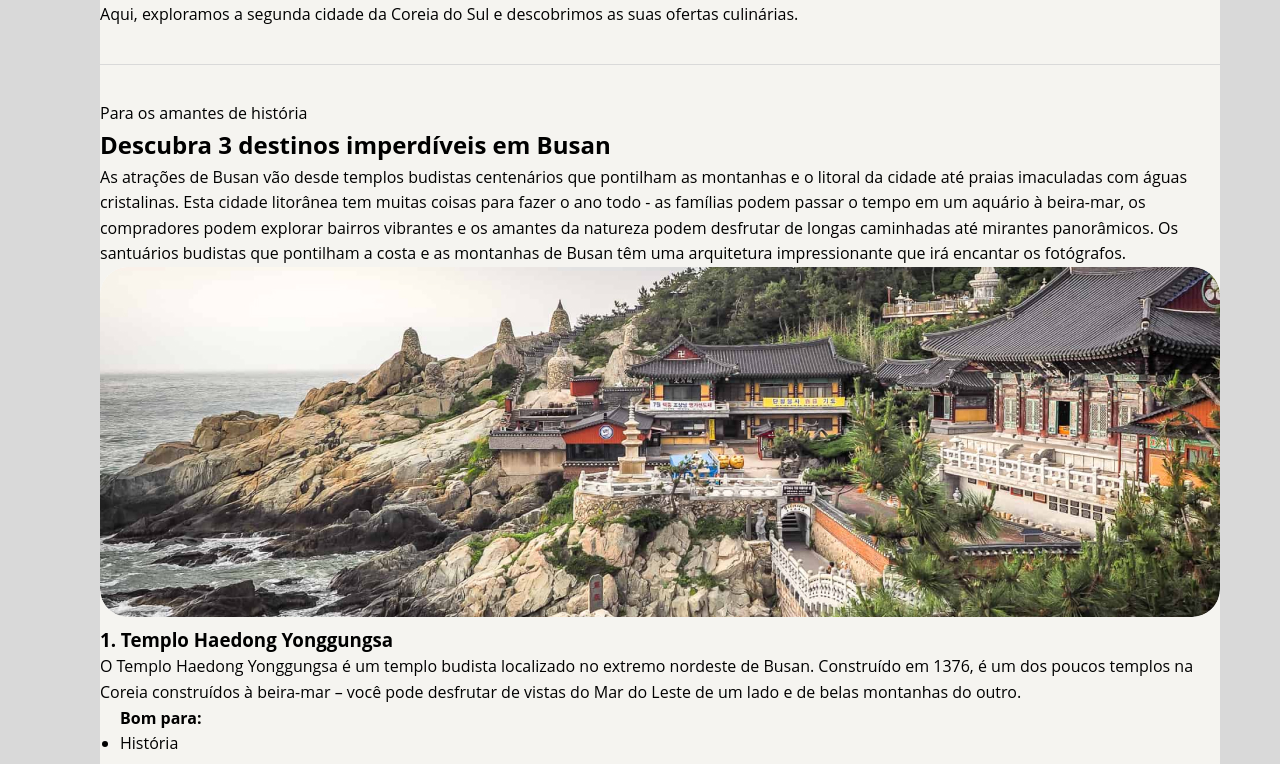
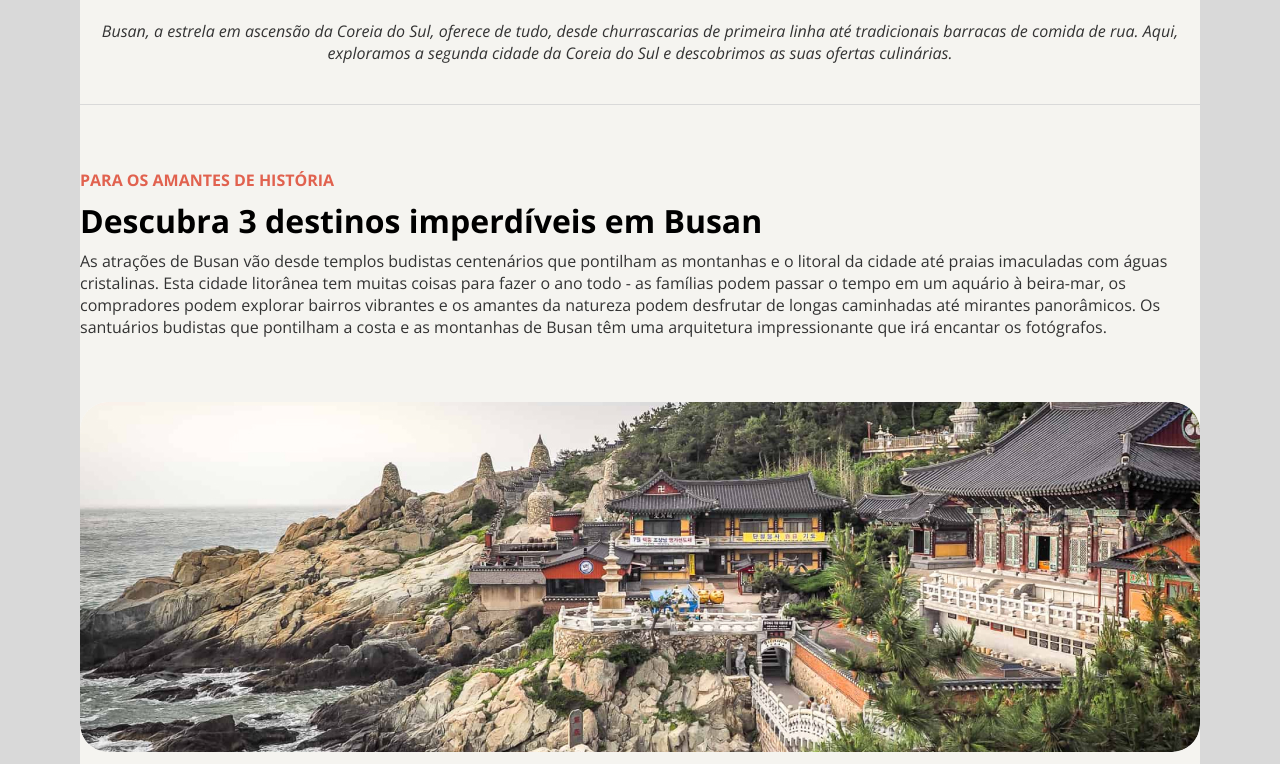
Before and after one commit to jean-msilvaa/desafio--1, a plain HTML site: page index.html in a window 1280 px wide. Shown: the part 876-1640 px from the top of the page. Drawn offline with nearby package versions, Linux system fonts and the light colour scheme.

Commit message:
estilizando fontes, tamanhos e margens

```diff
--- a/index.html
+++ b/index.html
@@ -1,11 +1,15 @@
 <!DOCTYPE html>
 <html lang="pt-br">
 <head>
+  <link rel="preconnect" href="https://fonts.googleapis.com">
+  <link rel="preconnect" href="https://fonts.gstatic.com" crossorigin>
+
   <meta charset="UTF-8">
   <meta name="viewport" content="width=device-width, initial-scale=1.0">
   <title>Local Turístico</title>
   <link rel="stylesheet" href="style.css">
-  <!-- Adicione links para fontes ou outras dependências aqui -->
+  <link href="https://fonts.googleapis.com/css2?family=Open+Sans:ital,wght@0,300..800;1,300..800&display=swap" rel="stylesheet">
+
 </head>
 <body>
   <div id="page">
@@ -36,9 +40,9 @@
         <div class="list-item">
           <img src="assets/image2.jpg" alt="Templo Haedong Yonggungsa">
           <h3>1. Templo Haedong Yonggungsa</h3>
-          <p>O Templo Haedong Yonggungsa é um templo budista localizado no extremo nordeste de Busan. Construído em 1376, é um dos poucos templos na Coreia construídos à beira-mar – você pode desfrutar de vistas do Mar do Leste de um lado e de belas montanhas do outro. </p>
+          <p>O Templo Haedong Yonggungsa é um templo budista localizado no extremo nordeste de Busan. Construído em 1376, é um dos poucos templos na Coreia construídos à beira-mar – você pode desfrutar de vistas do Mar do Leste de um lado e de belas montanhas do outro. </p><br>
+          <h4>Bom para:</h4>
           <ul>
-            <h4>Bom para:</h4>
             <li>História</li>
           </ul>
         </div>
@@ -46,9 +50,9 @@
         <div class="list-item">
           <img src="assets/image.jpg" alt="Templo Beomeo-sa">
           <h3>2. Templo Beomeo-sa</h3>
-          <p>O Templo Beomeo-sa é um dos maiores santuários da Coreia do Sul. Ele está localizado no alto da borda leste da montanha Geumjeongsa e fica distante da agitação da cidade. O Daeungjeon Hall do templo é um exemplo bem preservado da arquitetura da Dinastia Joseon.</p>
+          <p>O Templo Beomeo-sa é um dos maiores santuários da Coreia do Sul. Ele está localizado no alto da borda leste da montanha Geumjeongsa e fica distante da agitação da cidade. O Daeungjeon Hall do templo é um exemplo bem preservado da arquitetura da Dinastia Joseon.</p><br>
+          <h4>Bom para:</h4>
           <ul>
-            <h4>Bom para:</h4>
             <li>História</li>
           </ul>
         </div>
@@ -56,9 +60,9 @@
         <div class="list-item">
           <img src="assets/image4.jpg" alt="Parque Yongdusan">
           <h3>3. Parque Yongdusan</h3>
-          <p>O Parque Yongdusan, localizado no centro de Busan, abriga alguns dos monumentos mais importantes da cidade. Você pode ver vistas espetaculares do topo da Torre Busan, de 120 metros de altura. O parque tem 2 museus – confira os instrumentos musicais tradicionais no Museum of World Folk Instruments e mais de 80 veleiros coreanos no Exhibition Hall of World Model Boats.</p>
-          <ul>
-            <h4>Bom para:</h4>
+          <p>O Parque Yongdusan, localizado no centro de Busan, abriga alguns dos monumentos mais importantes da cidade. Você pode ver vistas espetaculares do topo da Torre Busan, de 120 metros de altura. O parque tem 2 museus – confira os instrumentos musicais tradicionais no Museum of World Folk Instruments e mais de 80 veleiros coreanos no Exhibition Hall of World Model Boats.</p><br>
+          <h4>Bom para:</h4>
+          <ul class="lastlist">
             <li>Casais</li>
             <li>Famílias</li>
             <li>Orçamento</li>
--- a/style.css
+++ b/style.css
@@ -4,50 +4,105 @@
   padding: 0;
   box-sizing: border-box;
 }
+:root {
+  font-family: "Open Sans", sans-serif;
+  line-height: auto;
+}
 
 /* Estilo geral do body */
 body {
-  font-family: 'Open Sans', sans-serif;
-  line-height: 1.6;
-  padding: 20px;
   background-color: #D9D9D9;
-
 }
 
 #page {
-  box-sizing: border-box;
   width: 1120px;
   margin-top: 88px;
   margin-bottom: 137px;
   margin-left: 80px;
   margin-right: 80px;
-  /* margin: auto; */
   background-color: #F5F4F0;
 }
+
+.headline {
+  font-size: 16px;
+  line-height: 22px;
+  font-weight: bold;
+  color: #e1624f;
+  text-transform: uppercase;
+  margin-bottom: 8px;
+}
+h1 {
+font-size: 36px;
+font-weight: bold;
+margin-bottom: 40px;
+}
+
+.subtitle {
+font-size: 16px;
+line-height: 22px;
+font-style: italic;
+text-align: center;
+color: #333333;
+margin-top: 24px;
+margin-bottom: 40px;
+}
+
 .divider {
   width: 100%;
   height: 1px;
   margin: 36px 0;
   background-color: #d9d9d9;
 }
+#titlelist {
+  margin-top: 64px;
+  margin-bottom: 64px;
+}
 
+h2 {
+  font-size: 32px;
+  margin-bottom: 8px;
+}
+
+h3 {
+  font-size: 28px;
+  margin-top: 20px;
+  margin-bottom: 4px;
+}
+
+p {
+  font-size: 16px;
+  color: #333333;
+}
+
+h4 {
+  font-size: 16px;
+
+}
 img {
   border-radius: 28px;
 }
 
-
-
-
 li {
-  align-items: flex-start; /* Garante alinhamento vertical*/
-  margin-bottom: 20px; /* Espaço entre os itens da lista */
- }
- ul {
-  margin: 0; /* Remove margem padrão */
-  padding-left: 20px; /* Recuo para alinhar */
+  align-items: flex-start;
+  margin-left: 20px;
+  list-style-type: disc;
  }
 
- ul li {
-  list-style-type: disc; /* Marca da lista */
+ ul {
+  margin-bottom: 48px;
+  padding: 0;
+}
 
- }
+ul:last-of-type {
+  margin-bottom: 40px; /
+}
+
+ ul li::marker {
+  color: #333333;
+}
+
+#description {
+  font-size: 16px;
+  text-align: center;
+  margin-top: 40px;
+}
```
